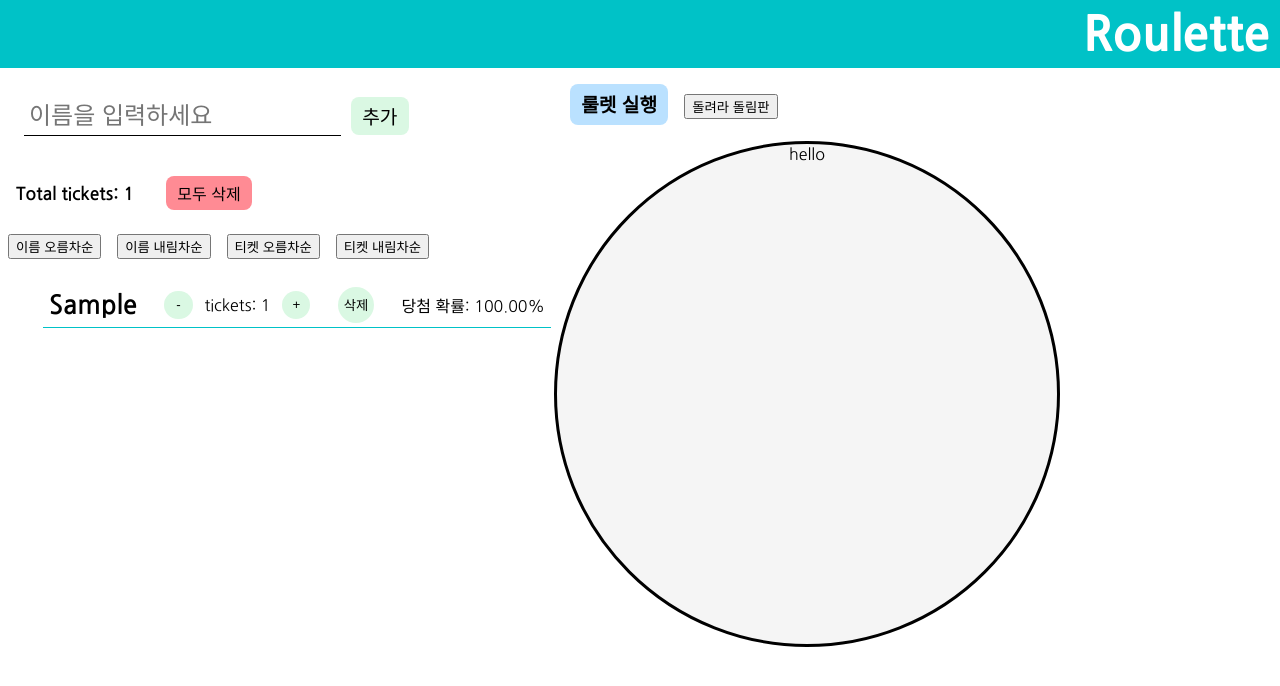
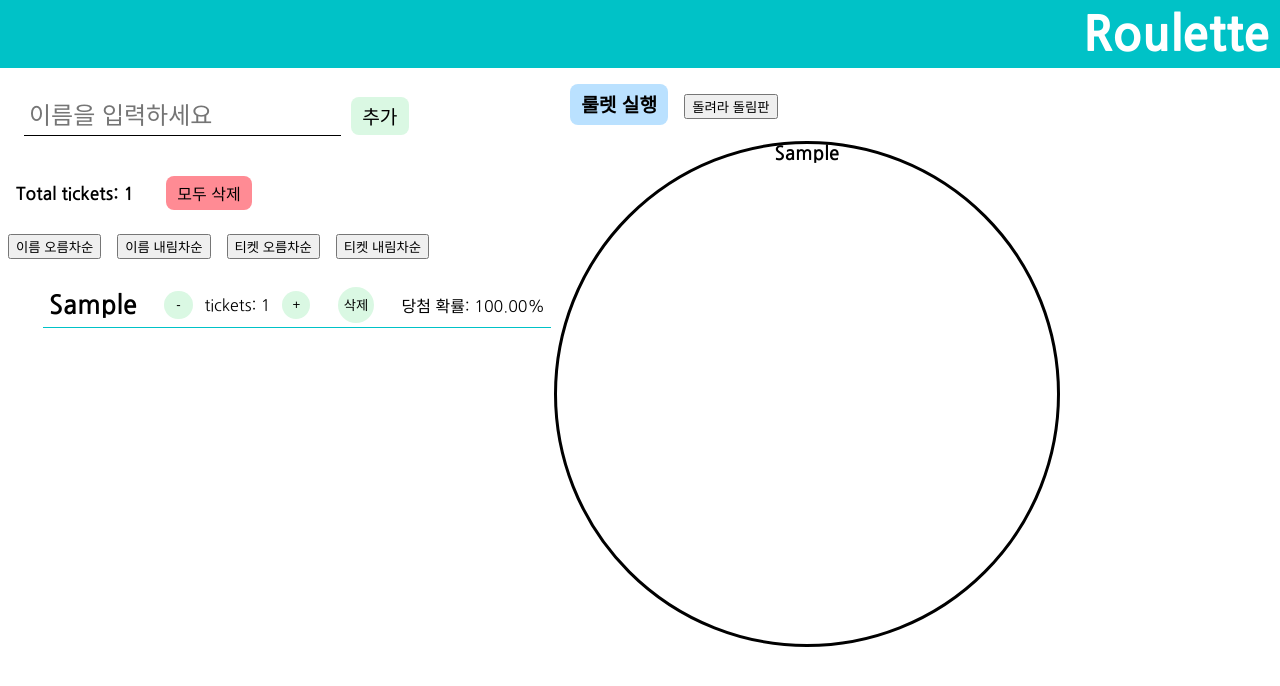
Before and after one commit to JaeHyunLee123/raffle-app, a React (Create React App) app: page / in a window 1280 px wide. Both pictures are taken after typing "Sample" into the empty fields and a click on the button "추가". Shown: the top 686 px of the page. Built offline with nearby package versions, Linux system fonts and the light colour scheme.

Commit message:
feat: add roulette content, TODO: add styles

```diff
--- a/src/components/Roulette.tsx
+++ b/src/components/Roulette.tsx
@@ -35,9 +35,20 @@ const Circle = styled(motion.div)`
   width: 500px;
   height: 500px;
   border: 3px solid black;
-  border-radius: 100%;
-  background-color: whitesmoke;
+  border-radius: 50%;
+  background-color: transparent;
   text-align: center;
+  position: relative;
+`;
+
+const RouletteContent = styled.div<{ $rotationDegree: number }>`
+  font-size: 1.2rem;
+  font-weight: 700;
+  height: 100%;
+  width: 100%;
+  position: absolute;
+  z-index: -1;
+  transform: rotate(${(props) => props.$rotationDegree}deg);
 `;
 
 interface RouletteProps {}
@@ -107,7 +118,14 @@ const Roulette: FC<RouletteProps> = () => {
           ease: "linear",
         }}
       >
-        hello
+        {raffleList.map((raffle, i) => (
+          <RouletteContent
+            key={raffle.id}
+            $rotationDegree={(i / raffleList.length) * 360}
+          >
+            {raffle.name}
+          </RouletteContent>
+        ))}
       </Circle>
     </div>
   );
```
